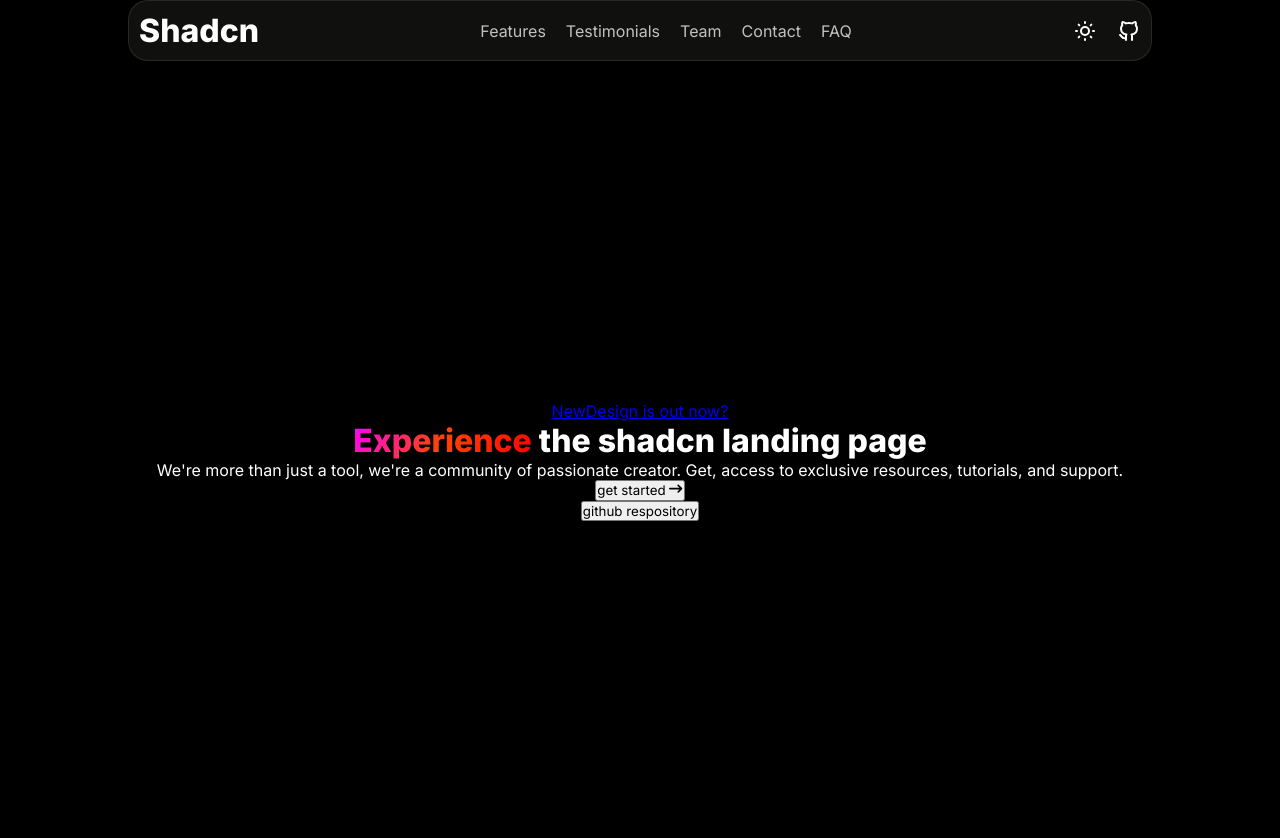
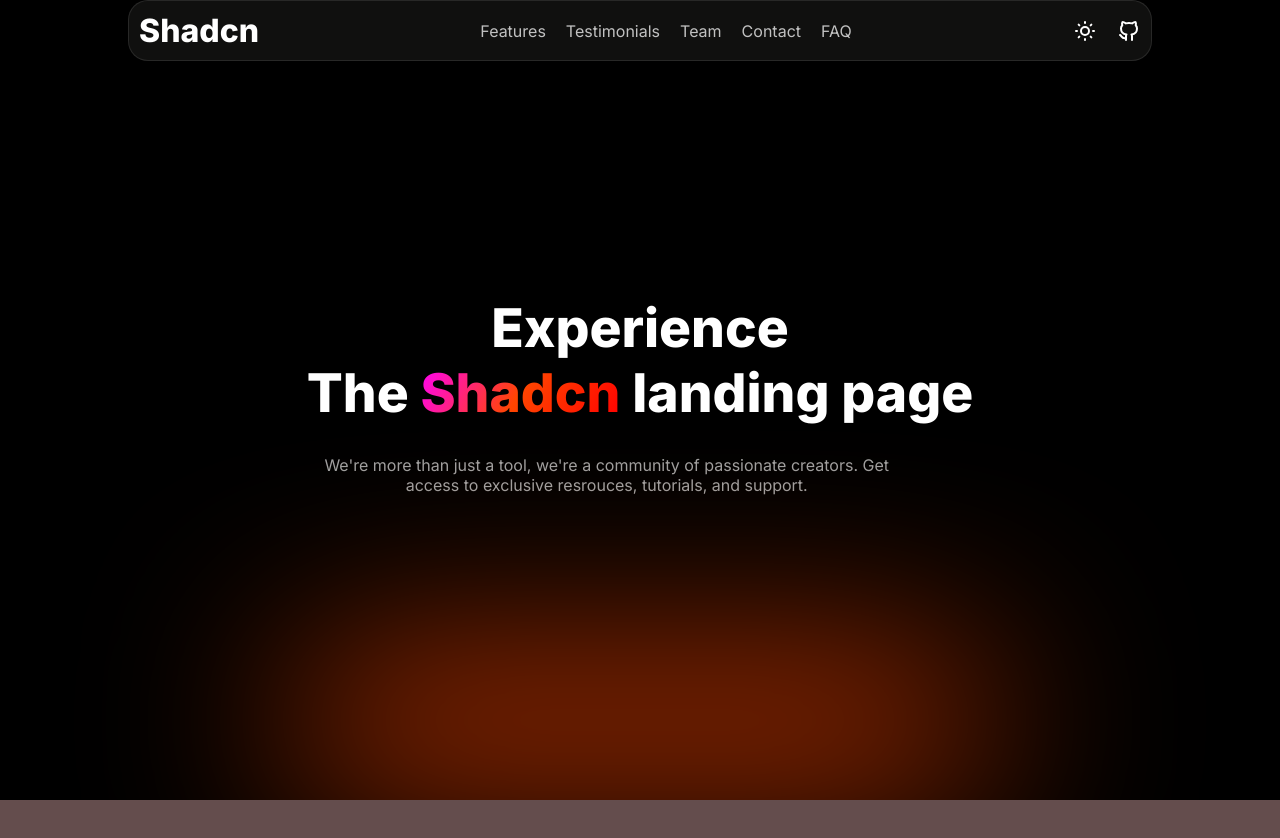
Before and after one commit to empt1xz/savingstracker, a Next.js app: page / in a window 1280 px wide. Shown: the top 838 px of the page. After the commit the page ends 800 px from the top, so only its background shows below. Built offline with nearby package versions, Linux system fonts and the light colour scheme.

Commit message:
feat: Efeito de iluminação adicionado e textos corrigidos

```diff
--- a/src/app/globals.css
+++ b/src/app/globals.css
@@ -1,13 +1,34 @@
 * {
   margin: 0;
-  font-family: var(--inter);
   padding: 0;
   box-sizing: border-box;
+  font-family: var(--inter);
 }
 
 body {
-  background-color: #000;
+  background-color: #644d4d;
   color: #fff;
+}
+
+.texts {
+  text-align: center;
+}
+
+.texts > h1 {
+  font-family: var(--inter);
+  font-size: clamp(24px, 5vw, 40pt);
+}
+
+.texts > h1:nth-child(2) {
+  margin-bottom: 20px;
+}
+
+.texts > p {
+  font-family: var(--inter);
+  color: #a0a0a0;
+  max-width: 600px;
+  width: 100%;
+  padding: 10px;
 }
 
 h1 > span {
@@ -20,9 +41,9 @@
   display: flex;
   justify-content: center;
   align-items: center;
+  height: 100vh;
   flex-direction: column;
   background-color: #000;
-  height: 100vh;
 }
 
 header {
@@ -40,7 +61,6 @@
   padding: 10px;
   border-radius: 20px;
   border: 1px solid #9494942f;
-  position: relative;
 }
 
 .menuResponsive {
@@ -90,6 +110,16 @@
   display: none;
 }
 
+.illumination {
+  width: 700px;
+  height: 100px;
+  border-radius: 900px;
+  background-color: orangered;
+  position: absolute;
+  filter: blur(100px);
+  bottom: 30px;
+}
+
 @media screen and (width < 768px) {
   .responsive {
     display: block;
--- a/src/app/page.tsx
+++ b/src/app/page.tsx
@@ -3,8 +3,6 @@
 import Link from "next/link";
 import { TbBrandGithub } from "react-icons/tb";
 import { LuSunMedium } from "react-icons/lu";
-import { MdVerifiedUser } from "react-icons/md";
-import { FiAlignJustify } from "react-icons/fi";
 import { Menu, X } from "lucide-react";
 import { useState } from "react";
 
@@ -56,19 +54,21 @@
       </header>
 
       <main className="hero">
-        <div className="bar">
-          <a href="#">New</a>
-          <a href="#">Design is out now?</a>
-        </div>
-        <h1> <span>Experience</span> the shadcn landing page </h1>
-        <p>
-          We're more than just a tool, we're a community of passionate creator.
-          Get, access to exclusive resources, tutorials, and support.
-        </p>
-        <button>
-          get started <FaArrowRightLong />
-        </button>
-        <button>github respository</button>
+
+          <div className="illumination"></div>
+
+        <section className="texts">
+          <h1>Experience</h1>
+          <h1>
+            The <span>Shadcn</span> landing page
+          </h1>
+
+          <p>
+            We're more than just a tool, we're a community of passionate
+            creators. Get access to exclusive resrouces, tutorials, and support.
+          </p>
+        </section>
+
       </main>
     </>
   );
```
